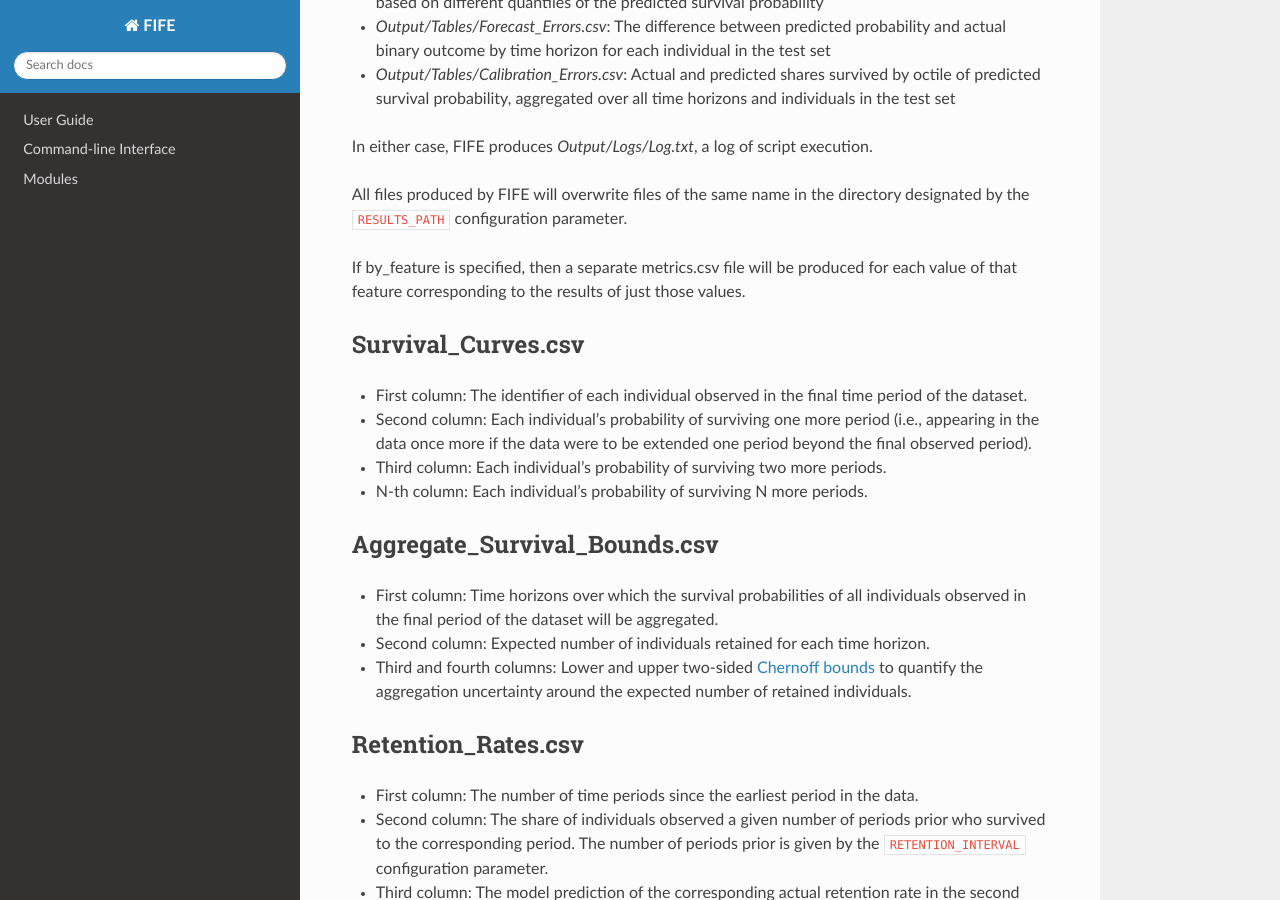
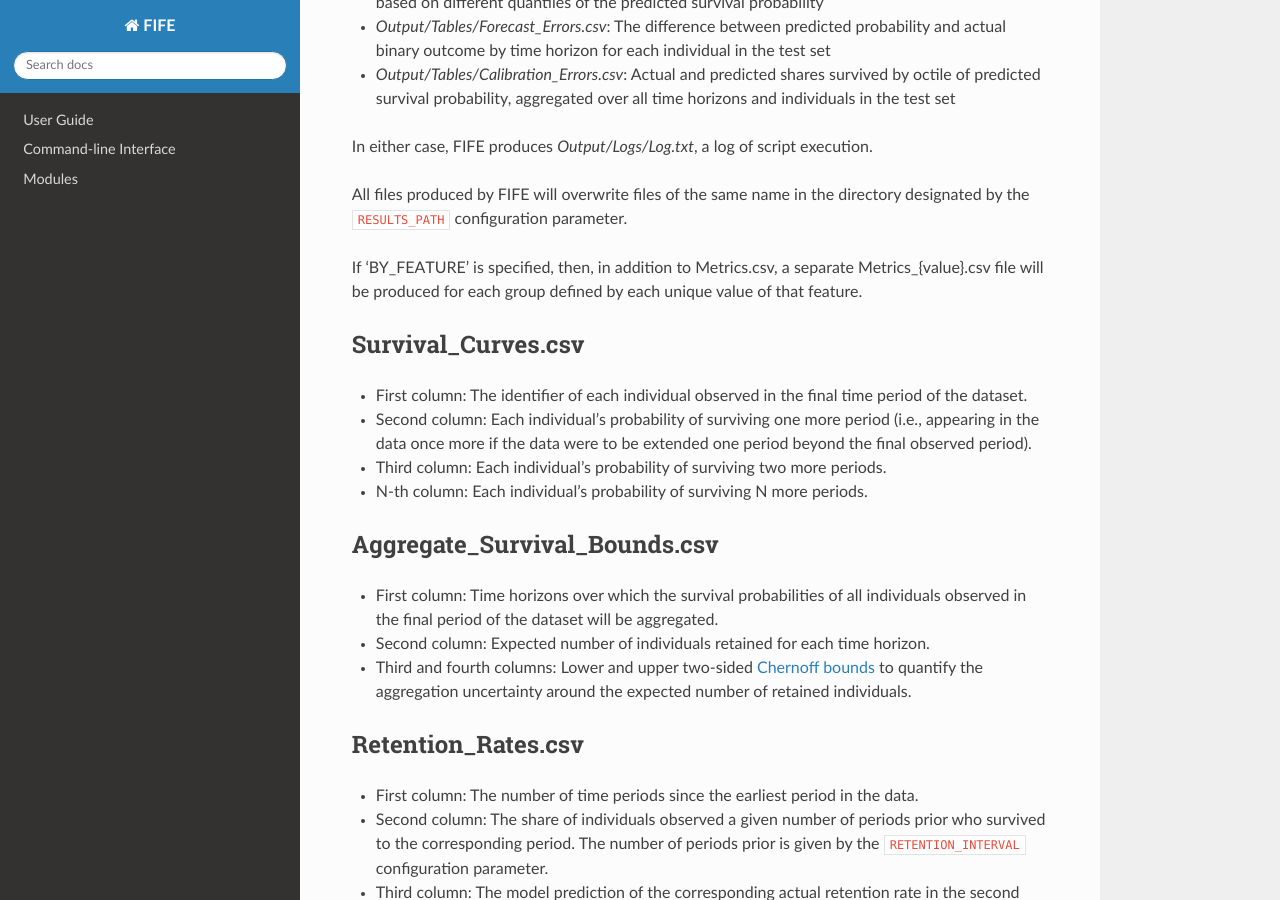
Before and after one commit to IDA-HumanCapital/fife, a Sphinx documentation site: the page built from docs/cli.md, in a window 1280 px wide and 900 px high, scrolled down 2726 px. Built offline with Sphinx 7.4.7 and the Read the Docs theme 2.0.0, drawn with Linux system fonts in a browser that asks for light colours.

Commit message:
Clarified BY_FEATURE usage

```diff
--- a/docs/cli.md
+++ b/docs/cli.md
@@ -85,7 +85,7 @@ In either case, FIFE produces *Output/Logs/Log.txt*, a log of script execution.
 
 All files produced by FIFE will overwrite files of the same name in the directory designated by the `RESULTS_PATH` configuration parameter.
 
-If by_feature is specified, then a separate metrics.csv file will be produced for each value of that feature corresponding to the results of just those values.
+If 'BY_FEATURE' is specified, then, in addition to Metrics.csv, a separate Metrics_{value}.csv file will be produced for each group defined by each unique value of that feature.
 
 ##### Survival_Curves.csv
 
```
